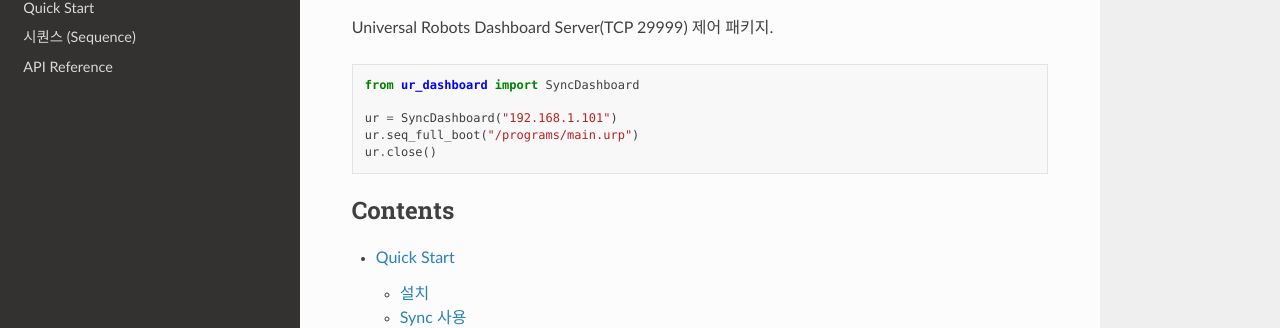
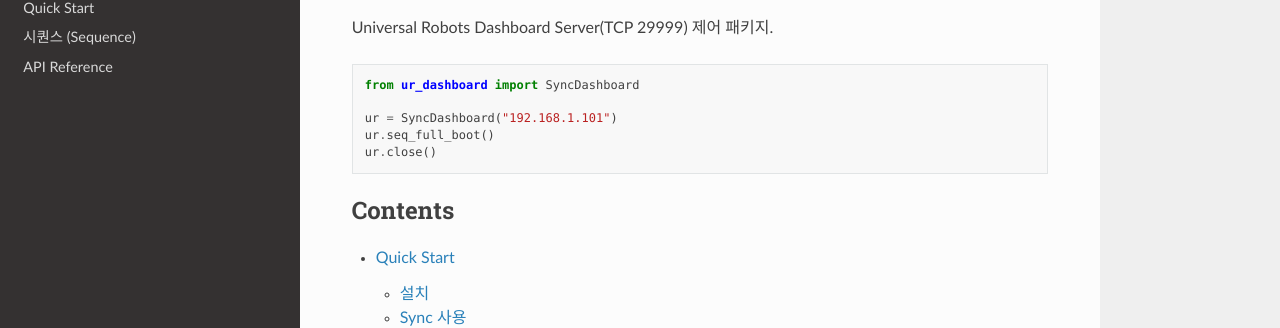
Before and after one commit to shh444/ur-dashboard, a Sphinx documentation site: the page built from docs/source/index.rst, in a window 1280 px wide and 1143 px high. Shown: the part 144-472 px from the top of the window. Built offline with Sphinx 7.4.7 and the Read the Docs theme 3.1.0, drawn with Linux system fonts in a browser that asks for light colours.

Commit message:
docs: 수정

```diff
--- a/docs/source/index.rst
+++ b/docs/source/index.rst
@@ -8,7 +8,7 @@
    from ur_dashboard import SyncDashboard
 
    ur = SyncDashboard("192.168.1.101")
-   ur.seq_full_boot("/programs/main.urp")
+   ur.seq_full_boot()
    ur.close()
 
 .. toctree::
```
